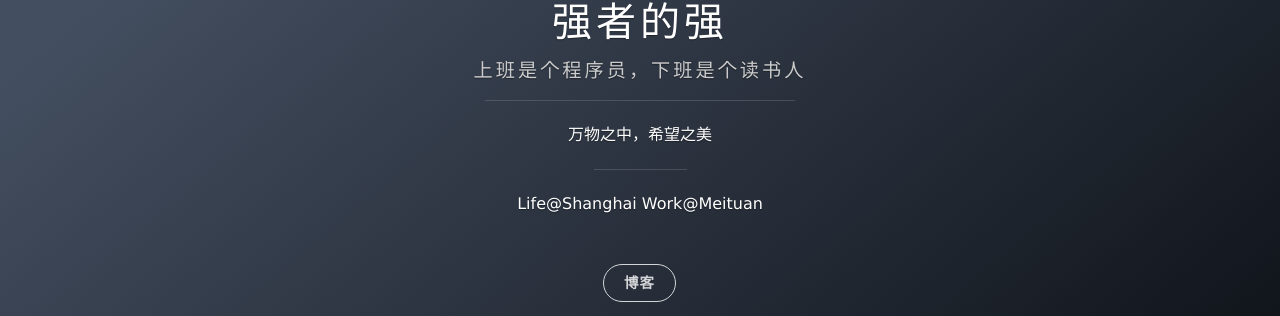
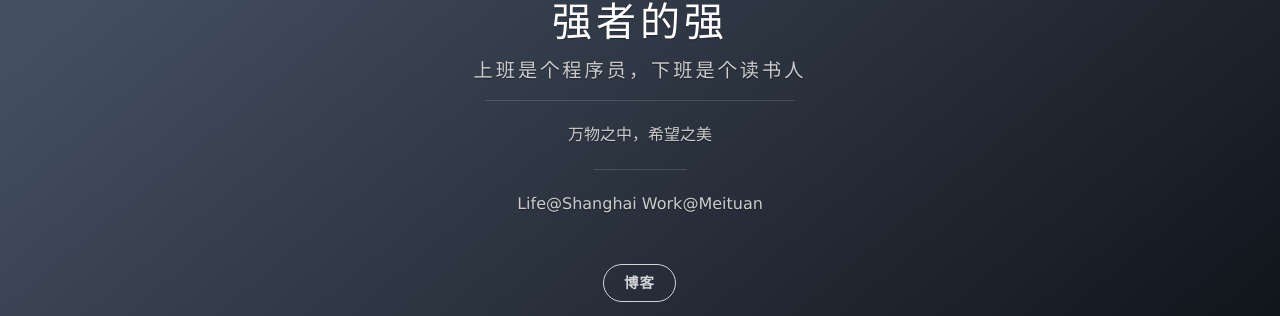
Before and after one commit to huangthink/huangthink.github.io, a Jekyll site: the page built from index.html, in a window 1280 px wide. Shown: the part 313-629 px from the top of the page. Built offline with Jekyll 4.4.1, drawn with Linux system fonts in a browser that asks for light colours; nearby versions of some CDN libraries; the list of posts is cut into pages by our own code.

Commit message:
Update _panels.scss

```diff
--- a/_sass/components/_panels.scss
+++ b/_sass/components/_panels.scss
@@ -67,6 +67,7 @@
 
   .panel-cover__description {
     margin: 0 30px;
+    color: #ccc;
   }
 
   .panel-cover__divider {
```
